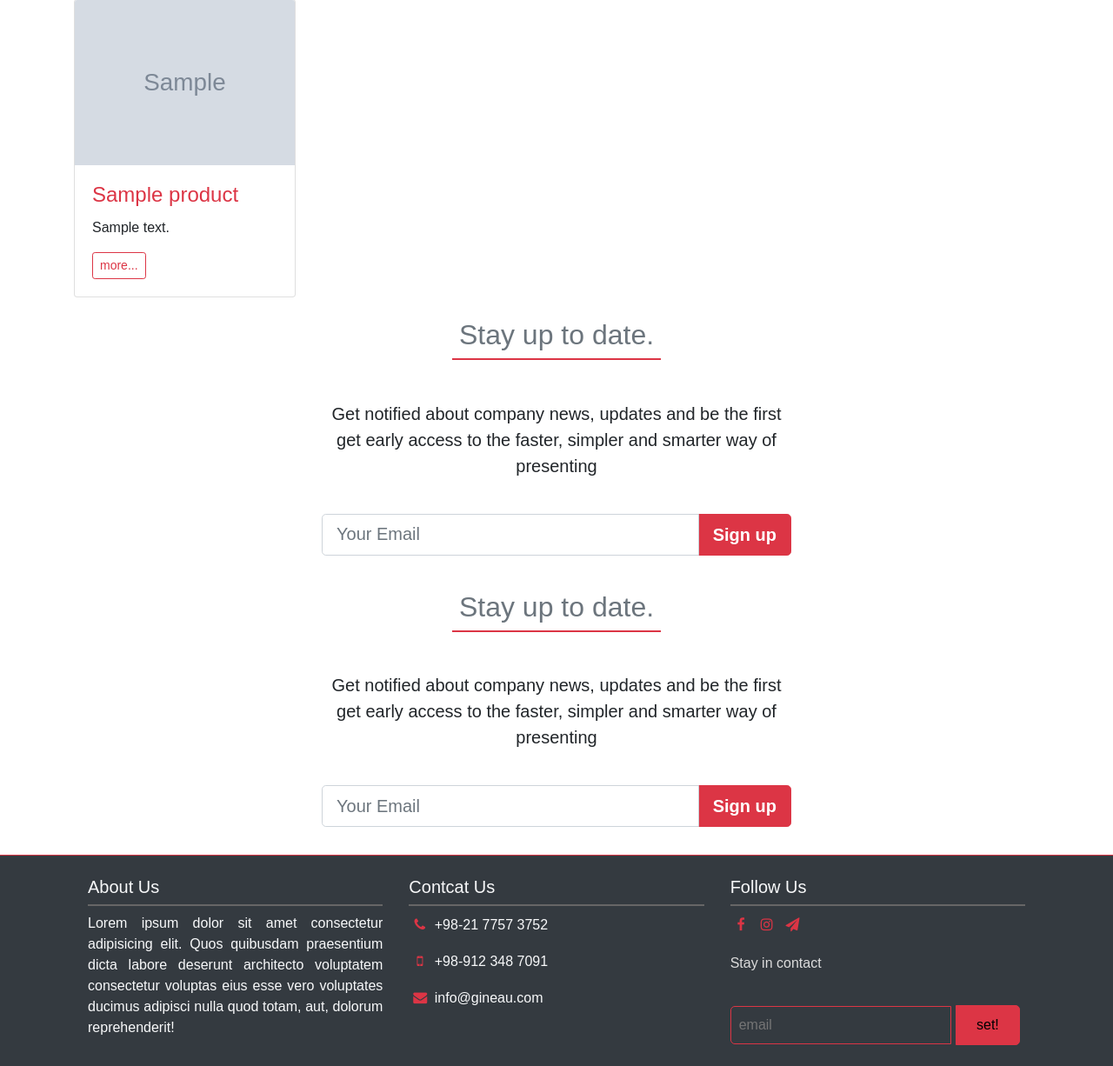
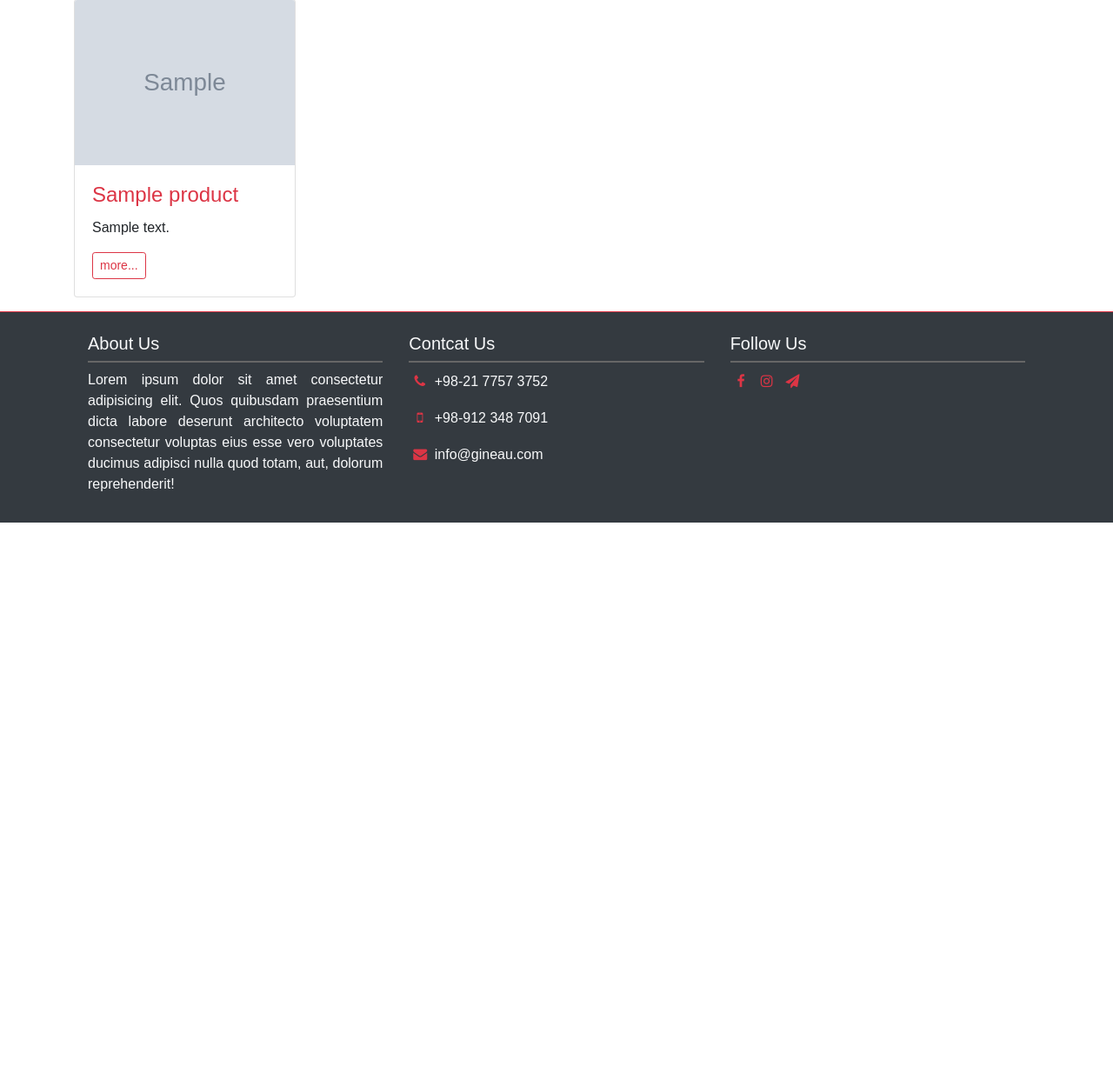
Before and after one commit to Rahimz/gineau, a Django app: page / in a window 1280 px wide. Shown: the part 812-2038 px from the top of the page at 87% size. After the commit the page ends 1413 px from the top, so only its background shows below. Run offline with Django 3.2, Linux system fonts and the light colour scheme; tables that the repository leaves empty hold one stand-in row (values such as "Sample post"); grey boxes marked "Sample" are stand-in pictures; some libraries are stand-ins or nearby versions.

Commit message:
The newsletter is fixed

```diff
--- a/products/forms.py
+++ b/products/forms.py
@@ -2,5 +2,8 @@ from django import forms
 from .models import Email
 
 
-class AddEmailForm(forms.Form):
-    email = forms.EmailField()
+class AddEmailForm(forms.ModelForm):
+
+    class Meta:
+        model = Email
+        fields = ('email',)
--- a/products/models.py
+++ b/products/models.py
@@ -40,7 +40,6 @@ class Image(models.Model):
 
 class Email(models.Model):
 	email = models.EmailField()
-	created = models.DateTimeField(auto_now_add=True)
 
 
 	def __str__(self):
--- a/products/templates/products/base_n.html
+++ b/products/templates/products/base_n.html
@@ -80,12 +80,8 @@
                             </div>
                             <div class="modal-body">
 
-                                <form method="post" action="/user/email/" class="form-group">
-                                    {% csrf_token %}
-                                    <label for="user_email">Email:</label>
-                                    <input type="text" id="user_email" class="form-control mb-3">
-                                    <input type="submit" class="btn btn-sm btn-outline-danger" value="submit">
-                                </form>
+                                {% block top_email_form %}
+                                {%  endblock %}
 
                             </div>
                             <div class="modal-footer">
@@ -102,28 +98,6 @@
         {% block content %}
         {% endblock %}
 
-        <!-- ------------ start of Newsletter --------------- -->
-        <div class="container newsletter-section container ">
-            <div class="row justify-content-center">
-                <div class="col-md-6 text-center align-self-center">
-                    <h2 class="text-muted py-4 text-center custom-h2-title">Stay up to date.</h2>
-                    <p class="lead py-2 py-md-4">Get notified about company news,
-                        updates and be the first get early access to the
-                        <strong>faster, simpler and smarter</strong>
-                        way of presenting
-                    </p>
-                    <form method="post" action="" class="wow fadeInUp">
-                        <div class="input-group input-group-lg mb-3 custom-input">
-                            <input type="text" class="form-control" placeholder="Your Email">
-                            <div class="input-group-append">
-                                <span class="input-group-text">Sign up</span>
-                            </div>
-                        </div>
-                    </form>
-                </div>
-            </div>
-        </div>
-
 
     </main>
     <!-- ------------ start of footer --------------- -->
@@ -137,6 +111,7 @@
                         deserunt architecto voluptatem consectetur voluptas eius esse vero voluptates ducimus adipisci
                         nulla quod totam, aut, dolorum reprehenderit!
                     </p>
+
                 </div>
                 <div class="col-sm-6 col-md-4 widget-box">
                     <h5 class="widget-title py-2">Contcat Us</h5>
@@ -161,13 +136,7 @@
                             <i class="fa fa-send"></i>
                         </a>
                     </div>
-                    <div class="newsletter-form">
-                        <p>Stay in contact</p>
-                        <form action="" method="post">
-                            <input type="email" placeholder="email">
-                            <input type="submit" value="set!">
-                        </form>
-                    </div>
+
                 </div>
 
             </div>
--- a/products/templates/products/new_base.html
+++ b/products/templates/products/new_base.html
@@ -3,6 +3,14 @@
 {% block title %}Product Detail{% endblock %}
 
 {% load static %}
+
+{% block top_email_form %}
+<form method="post" action="" class="form-group" novalidate>
+    {% csrf_token %}
+    {{ form.as_p }}
+    <button type="submit" class="btn btn-sm btn-outline-danger">Submit</button>
+</form>
+{%  endblock %}
 
 {% block content %}
 
@@ -108,27 +116,4 @@
     </div>
 </div>
 
-
-<!-- ------------ start of Newsletter --------------- -->
-<div class="container newsletter-section container ">
-    <div class="row justify-content-center">
-        <div class="col-md-6 text-center align-self-center">
-            <h2 class="text-muted py-4 text-center custom-h2-title">Stay up to date.</h2>
-            <p class="lead py-2 py-md-4">Get notified about company news,
-                updates and be the first get early access to the
-                <strong>faster, simpler and smarter</strong>
-                way of presenting
-            </p>
-            <form method="post" action="" class="wow fadeInUp">
-                <div class="input-group input-group-lg mb-3 custom-input">
-                    <input type="text" class="form-control" placeholder="Your Email">
-                    <div class="input-group-append">
-                        <span class="input-group-text">Sign up</span>
-                    </div>
-                </div>
-            </form>
-        </div>
-    </div>
-</div>
-
 {% endblock %}
--- a/products/views.py
+++ b/products/views.py
@@ -1,4 +1,4 @@
-from django.shortcuts import render, get_object_or_404
+from django.shortcuts import render, get_object_or_404, redirect
 from django.http import HttpResponse, Http404
 from django.views import generic
 
@@ -6,14 +6,34 @@ from .models import Product
 from django.template import loader
 from .forms import AddEmailForm
 
+
+def add_email(req):
+    form = AddEmailForm(req.POST)
+    if form.is_valid():
+        email = form.save(commit=False)
+        email.save()
+    else:
+        form = AddEmailForm()
+    return form
+
 def HomeView(request):
     products_w = Product.objects.filter(productGenre="women")
     products_m = Product.objects.filter(productGenre="men")
+
+    form = AddEmailForm()
+    if request.method == "POST":
+        form = AddEmailForm(request.POST)
+        if form.is_valid():
+            email = form.save(commit=False)
+            email.save()
+    else:
+        form = AddEmailForm()
+
     return render(request,
                   'products/new_base.html',
                   {'products_w': products_w,
                   'products_m': products_m,
-                   })
+                   'form': form})
 
     def get_queryset(self):
         """Return the last five published questions."""
@@ -22,17 +42,40 @@ def HomeView(request):
 
 def WomenProductListView(request):
     products = Product.objects.filter(productGenre="women")
+
+    form = AddEmailForm()
+    if request.method == "POST":
+       form = AddEmailForm(request.POST)
+       if form.is_valid():
+           email = form.save(commit=False)
+           email.save()
+    else:
+        form = AddEmailForm()
+
     return render(request,
                   'products/products_list_w.html',
                   {'products': products,
-                   'genre':'Women'})
+                   'genre': 'Women',
+                   'form': form})
+
 
 def MenProductListView(request):
     products = Product.objects.filter(productGenre="men")
+
+    form = AddEmailForm()
+    if request.method == "POST":
+        form = AddEmailForm(request.POST)
+        if form.is_valid():
+            email = form.save(commit=False)
+            email.save()
+    else:
+        form = AddEmailForm()
+
     return render(request,
                   'products/products_list_w.html',
                   {'products': products,
-                   'genre':'Men'})
+                   'genre': 'Men',
+                   'form': form})
 
 
 class DetailView(generic.DetailView):
@@ -50,21 +93,25 @@ class DetailView(generic.DetailView):
 
 
 def add_new_email(request):
-    if request.method == 'POST':
-        print("im in method")
-        form = AddEmailForm(request.POST)
-        # the is_valid is not working
-        if form.is_valid():
-            print("im in if")
-            cd = form.cleaned_data['email']
-            form.save()
+    pass
+    # products_w = Product.objects.filter(productGenre="women")
+    # products_m = Product.objects.filter(productGenre="men")
+    # if request.method == "POST":
+    #     form = AddEmailForm(request.POST)
+    #     if form.is_valid():
+    #         email = form.save(commit=False)
+    #         email.save()
+    #         # return redirect('/')
 
-    else:
-        print("im in else")
-        form = AddEmailForm()
-    return render(request,
-                 'products/home.html',
-                 {'form': form})
+    # else:
+    #     form = AddEmailForm()
+
+    # return render(request,
+    #             'products/new_base.html',
+    #             {'products_w': products_w,
+    #             'products_m': products_m,
+    #             'form': form})
+
 
 
 class IndexView(generic.ListView):
```
Also changed, not shown: products/templates/products/detail.html (+8 -0 lines), products/templates/products/products_list_w.html (+8 -0 lines), products/migrations/0012_remove_email_created.py (added).
